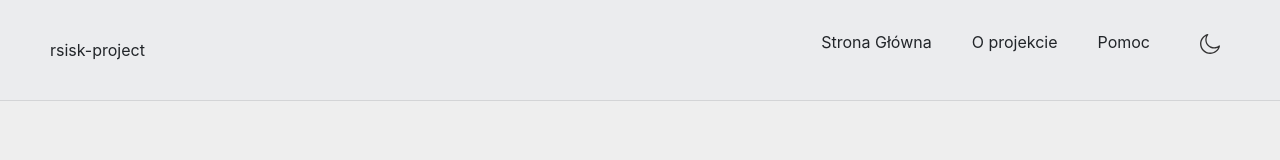
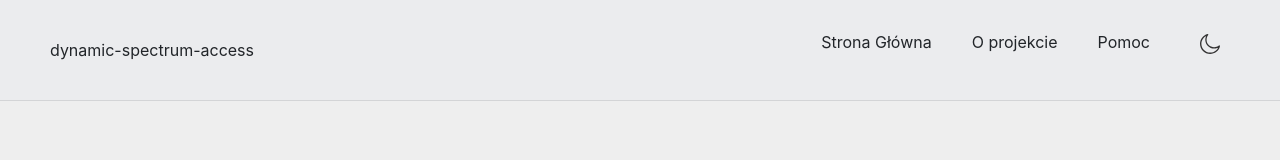
Before and after one commit to karolnowinski/dynamic-spectrum-access, a website: page index.html in a window 1280 px wide. Shown: the top 160 px of the page. Drawn offline with nearby package versions, Linux system fonts and the light colour scheme.

Commit message:
Change title of project

```diff
--- a/index.html
+++ b/index.html
@@ -5,7 +5,7 @@
   <meta charset="UTF-8">
   <meta name="viewport" content="width=device-width,initial-scale=1,shrink-to-fit=no">
   <meta http-equiv="X-UA-Compatible" content="ie=edge">
-  <title>rsisk-project</title>
+  <title>dynamic-spectrum-access</title>
   <script defer src="src/js/index.js"></script>
   <script defer src="src/js/handleForm.js"></script>
   <link rel="stylesheet" href="https://cdn.jsdelivr.net/npm/bootstrap@4.5.3/dist/css/bootstrap.min.css"
@@ -16,7 +16,7 @@
 <body>
 
   <nav class="navigation">
-    <span class="logo">rsisk-project</span>
+    <span class="logo">dynamic-spectrum-access</span>
     <ul class="menu">
       <li class="menu__item">Strona Główna</li>
       <li class="menu__item">O projekcie</li>
```
